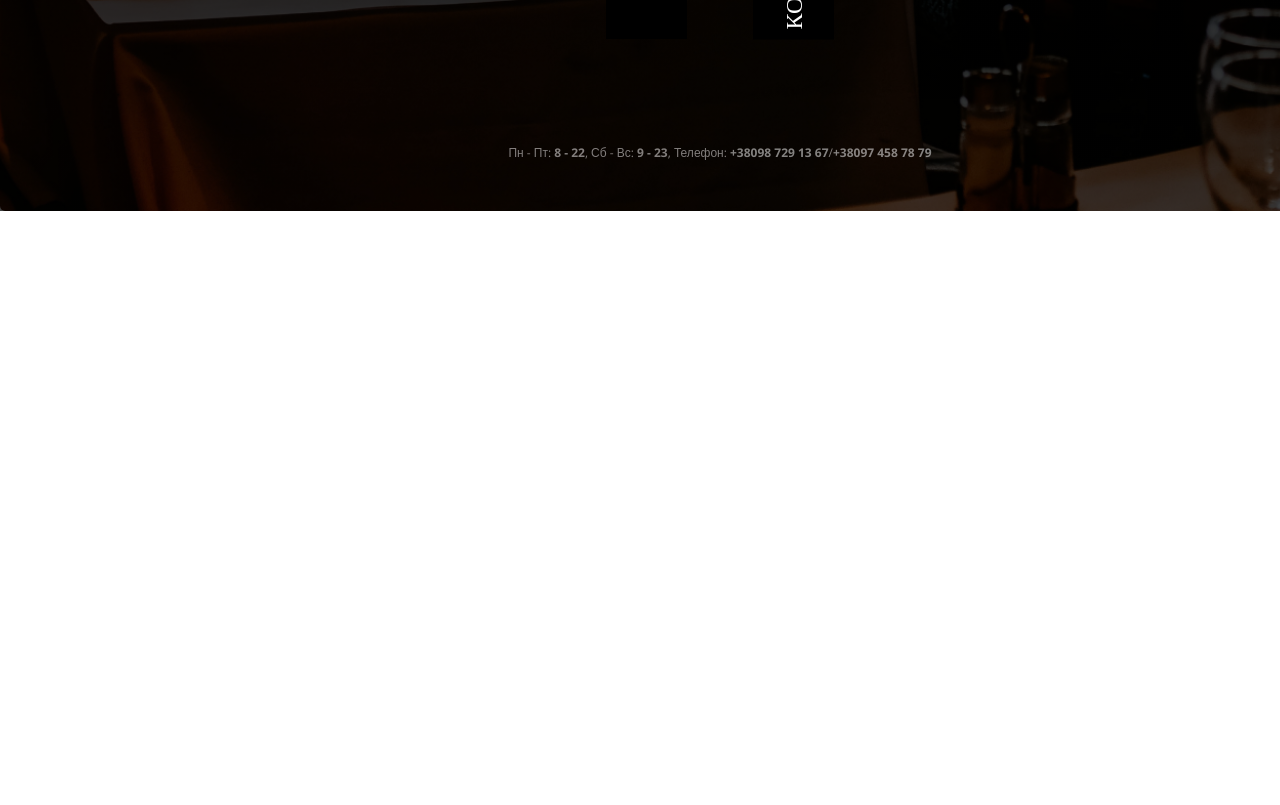
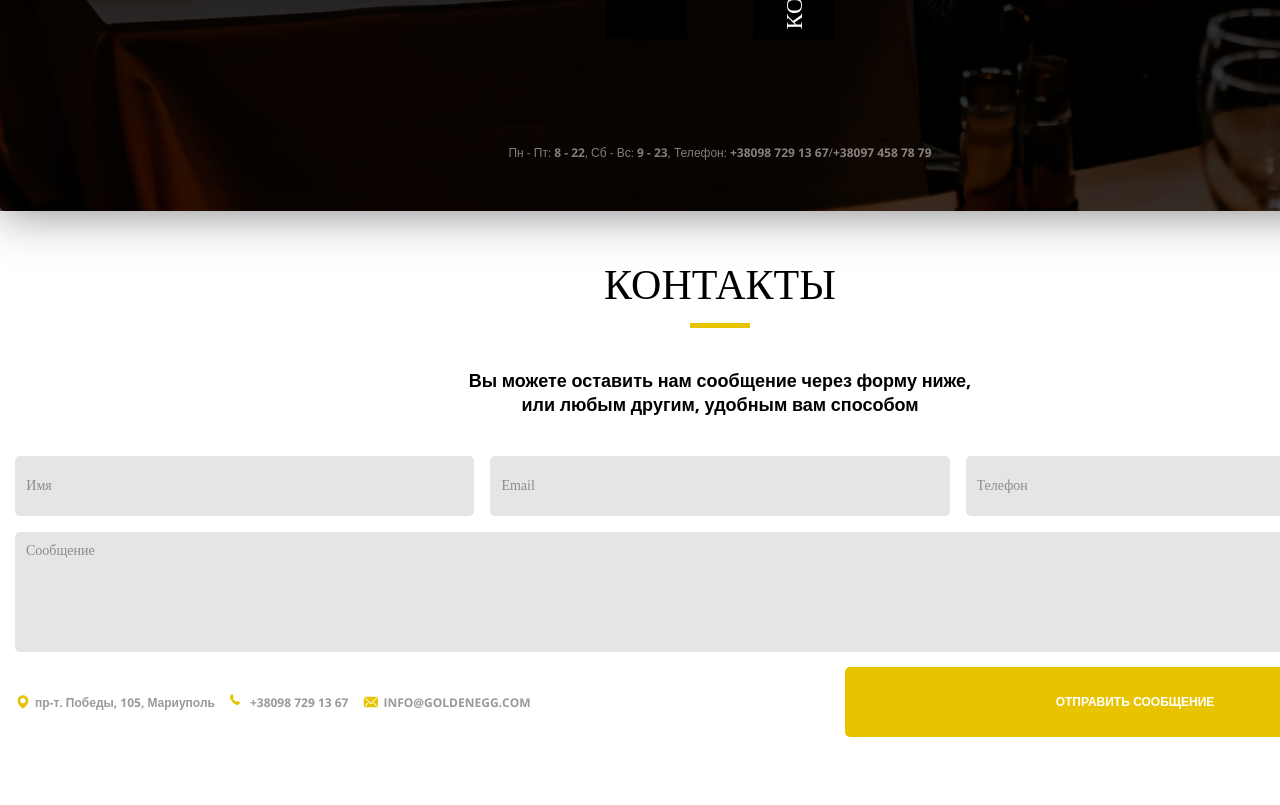
Before and after one commit to metaljamy/Golden-Egg, a plain HTML site: page index.html in a window 1280 px wide. Shown: the part 4950-5755 px from the top of the page. Before the commit the page ends 5161 px from the top, so only its background shows below. Drawn offline with nearby package versions, Linux system fonts and the light colour scheme; a web font is replaced by a local one.

Commit message:
6день

```diff
--- a/index.html
+++ b/index.html
@@ -425,6 +425,49 @@
             </div>
         </section>
 
+        <section class="contacts" id="contacts">
+            <div class="container">
+                <h2>КОНТАКТЫ</h2>
+                <p>Вы можете оставить нам сообщение через форму ниже, или любым другим, удобным вам способом
+                </p>
+                <div class="contact_form">
+                    <input type="Name" placeholder="Имя" required>
+                    <input type="Email" placeholder="Email" required>
+                    <input type="Phone" placeholder="Телефон" required>
+                    <textarea placeholder="Сообщение"></textarea>
+                </div>
+                <div class="contact_submit">
+                    <div class="contacts_info">
+                        <div class="item">
+                            <svg>
+                                <use xlink:href="img/sprite-icons.svg#map"></use>
+                            </svg>
+                            <span>пр-т. Победы, 105, Мариуполь</span>
+                        </div>
+                        <div class="item">
+                            <svg>
+                                <use xlink:href="img/sprite-icons.svg#phone"></use>
+                            </svg>
+                            <a href="tel:+38098 729 13 67"> +38098 729 13 67</a>
+                        </div>
+                        <div class="item">
+                            <svg>
+                                <use xlink:href="img/sprite-icons.svg#email"></use>
+                            </svg>
+                            <a href="mailto:info@goldenegg.com">info@goldenegg.com</a>
+                        </div>
+                    </div>
+                    <button type="submit">Отправить сообщение</button>
+                </div>
+            </div>
+        </section>
+        <div class="map">
+            <iframe src="https://www.google.com/maps/embed?pb=!1m18!1m12!1m3!1d2541.5817532818337!2d30.515970076517203!3d50.43026377158823!2m3!1f0!2f0!3f0!3m2!1i1024!2i768!4f13.1!3m3!1m2!1s0x40d4cf1d981459d9%3A0x8bc83a58b681690a!2z0ITQstGA0LDQt9GW0Y8g0L3QsCDQntC70ZbQvNC_0ZbQudGB0YzQutGW0Lk6INGB0YPRiNGWINCx0LDRgCwg0LTQvtGB0YLQsNCy0LrQsCwg0YHQsNC80L7QstC40LLRltC3!5e0!3m2!1suk!2sua!4v1694513938769!5m2!1suk!2sua" width="600" height="450" style="border:0;" allowfullscreen="" loading="lazy" referrerpolicy="no-referrer-when-downgrade"></iframe>
+        </div>
+        <footer>
+            &copy; <span>Copiright</span><a href="">Сайкл</a><span>2023</span>
+        </footer>
+
     </div>
 
     <script src="js/swiper-bundle.min.js"></script>
--- a/scss/_contacts.scss
+++ b/scss/_contacts.scss
@@ -0,0 +1,96 @@
+section.contacts{
+    padding: 50px 0 90px;
+    display: flex;
+    flex-direction: column;
+    .container{
+        min-width: 1440px;
+        justify-content: center;
+        p{
+            width: 515px;
+            margin: 40px auto;
+        }
+    }
+    .contact_form{
+        display: flex;
+        flex-wrap: wrap;
+        justify-content: center;
+        input,
+        textarea{
+            margin: 0 16px 16px 0 ;
+            padding: 10px;
+            width: calc( 33.7% - 16px);
+            height: 60px;
+            color: rgba(51, 51, 51, 0.50);
+            border: 1px solid transparent;
+            outline: none;
+            border-radius: 5px;
+            background: #E5E5E5;
+            font-family: $kurale;
+            font-size: 14px;
+            font-weight: 400;
+            &::placeholder{
+                color: rgba(51, 51, 51, 0.50);
+            }
+            &:focus{
+                border-color: $primary-color;
+            }
+            &:last-of-type{
+                margin: 0;
+            }
+        }
+        textarea{
+            width: 100%;
+            height: 120px;
+            resize: none;
+        }
+    }
+
+    .contact_submit{
+        width: 100%;
+        margin-top: 15px;
+        display: flex;
+        justify-content: space-between;
+        .contacts_info{
+            display: flex;
+            width: 50%;
+            align-items: center;
+            .item{
+                display: flex;
+                margin-right: 15px;
+                svg{
+                    width: 15px;
+                    height: 15px;
+                }
+                a,span{
+                    color: rgba(51, 51, 51, 0.50);
+                    font-size: 12px;
+                    font-weight: 700;
+                    margin-left: 5px;
+                }
+            }
+        }
+        button{
+            width: 50%;
+            max-width: 580px;
+            padding: 25px 0;
+            border-radius: 5px;
+            color: #fff;
+            background-color: #e8c300;
+            border: none;
+            font-size: 12px;
+            font-weight: 700;
+            line-height: 20px;
+            text-transform: uppercase;
+            cursor: pointer;
+        }
+    }
+}
+
+.map{
+    width: 100%;
+    height: 475px;
+    iframe{
+        width: 100%;
+        height: 100%;
+    }
+}
--- a/scss/_general.scss
+++ b/scss/_general.scss
@@ -140,6 +140,7 @@ body{
         font-weight: 400;
         font-family: $kurale;
         text-transform: uppercase;
+        text-align: center;
         &::after{
             content: "";
             padding-top: 14px;
@@ -190,4 +191,20 @@ body{
         font-weight: 700;
     }
 
+    footer{
+        margin-top: 0;
+        padding: 10px 0;
+        background-color: #000;
+        text-align: center;
+        font-size: 12px;
+        line-height: 330%;
+        color: rgba(255, 255, 255, 0.50);
+        span{
+            font-weight: 400;
+        }
+        a{
+            margin: 0 5px;
+            font-weight: 700;
+        }
+    }
 }
```
Also changed, not shown: css/style.min.css, img/sprite-icons.svg, 1 other file.
